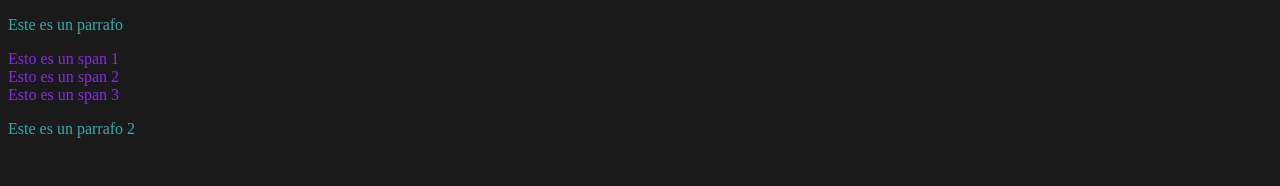
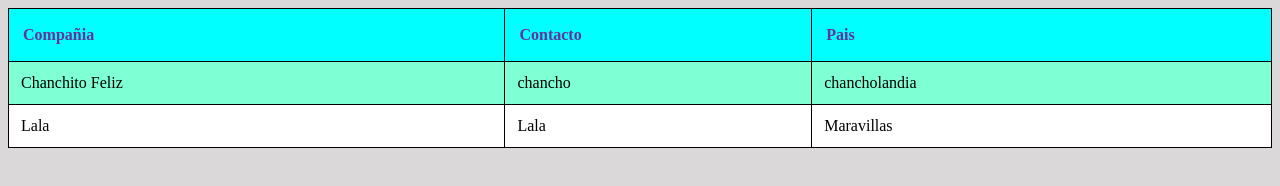
Before and after one commit to PalomoGonzalo/FrontUdemy, a plain HTML site: page Css/index.html in a window 1280 px wide. Drawn offline with Linux system fonts and the light colour scheme.

Commit message:
children

```diff
--- a/Css/index.html
+++ b/Css/index.html
@@ -8,13 +8,30 @@
     <link rel="stylesheet"href="main.css" type="text/css"  >
 </head>
 <body>
-    <p id="Parrafo">Este es un parrafo</p>
-    <span class="etiqueta">Esto es un span 1</span>
-    <br>
-    <span class="etiqueta">Esto es un span 2</span>
-    <br>
-    <span class="etiqueta">Esto es un span 3</span>
-    <br>
-    <p id="Parrafo" class="etiqueta">Este es un parrafo 2</p>
+ <!--<a href="google.com">Google</a>--->
+
+ <!-- <ul>
+    <li>Elemento 1</li>
+    <li>Elemento 2</li>
+    <li>Elemento 3</li>
+ </ul>--->
+ <table>
+    <tr>
+        <th>Compañia</th>
+        <th>Contacto</th>
+        <th>Pais</th>
+    </tr>
+    <tr>
+        <td>Chanchito Feliz</td>
+        <td>chancho</td>
+        <td>chancholandia</td>
+    </tr>
+    <tr>
+        <td>Lala</td>
+        <td>Lala</td>
+        <td>Maravillas</td>
+    </tr>
+ </table>
+
 </body>
 </html>
--- a/Css/main.css
+++ b/Css/main.css
@@ -1,14 +1,87 @@
 body{
-    background-color: rgba(0, 0, 0, 0.898);
+    background-color:rgb(218, 216, 216)
 }
-#Parrafo {
+
+table{
+    width: 100%;
+    background-color: white;
+    border-collapse: collapse; /* elimina los espacios en blanco*/
+}
+
+tr:nth-child(even){
+    background-color: aquamarine;
+}
+td{
+    border: 1px solid rgb(0, 0, 0);
+    padding: 12px;
+    text-align: left;
+}
+
+table th {
+    background-color: aqua;
+    color: rebeccapurple;
+    text-align: left;/*alinea las tabla a la izquierda*/
+    padding-top: 17px;
+    padding-bottom: 17px;
+    padding-left: 14px;
+    border: 1px solid black;
+}
+
+
+
+/*
+ul{
+    list-style-type: none;
+    background-color: #fff;
+    border: solid 2px rgb(218, 216, 240);
+    border-radius: 4px;
+    padding-left: 0px;
+
+}
+li{
+    background-color: aquamarine;
+    padding: 15px;
+    border-bottom: solid 1px rgb(218, 216, 240);
+}
+
+*/
+/*#Parrafo {
     color: rgb(54, 172, 172);
 }
+ul li {
+    list-style-type: none;
+}
+
 
 .etiqueta{
     color: blueviolet;
 }
 
-span{
-    color: red;
+a{
+    color: blue;
+    background-color: #adf8e6;
+    border-color: #aff8e6;
+    border: solid 1px #aff8e6;
+    padding: 15px;
+    margin: 15px;
+    border-radius: 15px;
 }
+
+a:link{
+    color: blue;
+    text-decoration: none;
+}
+
+a:visited{
+    color: blue(54, 172, 172);
+}
+
+a:active{
+    color:blue;
+}
+
+a:hover{
+    color:gray;
+    background-color: #add8e6;
+
+}*/
```
